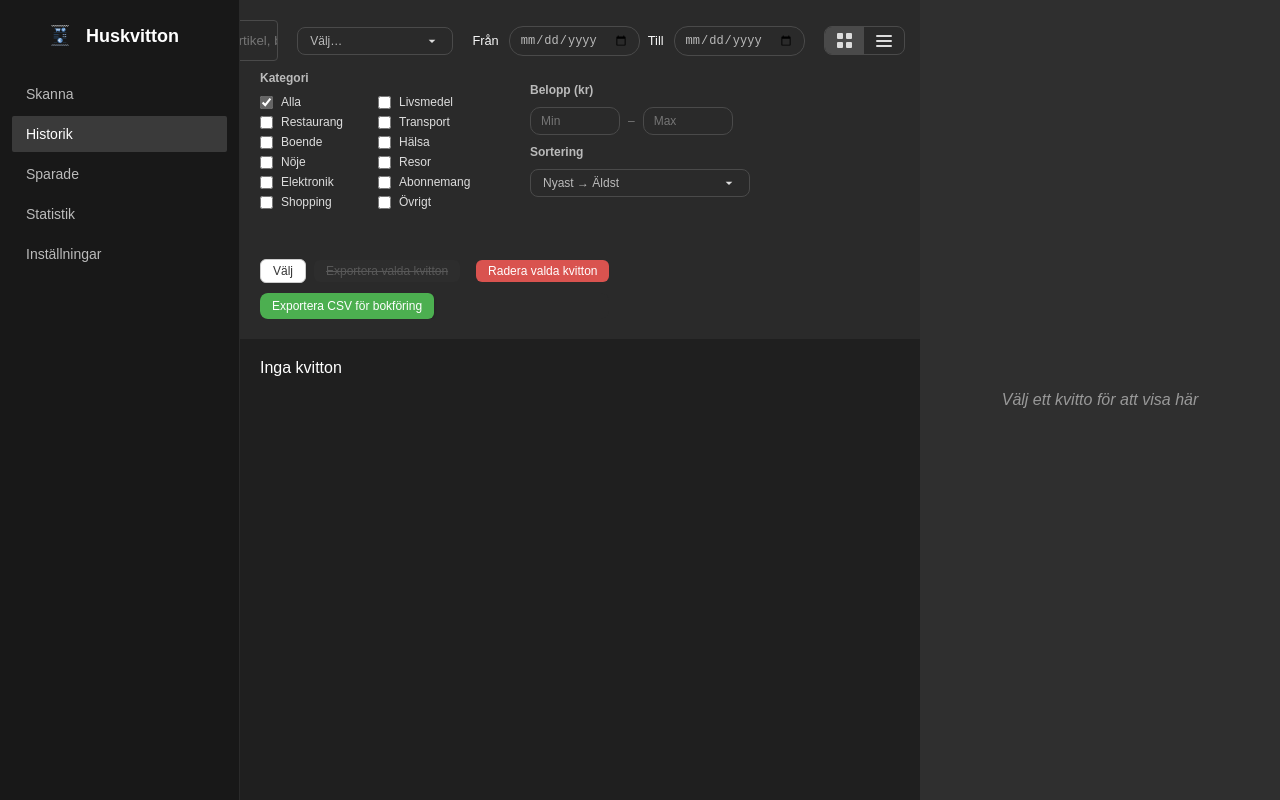
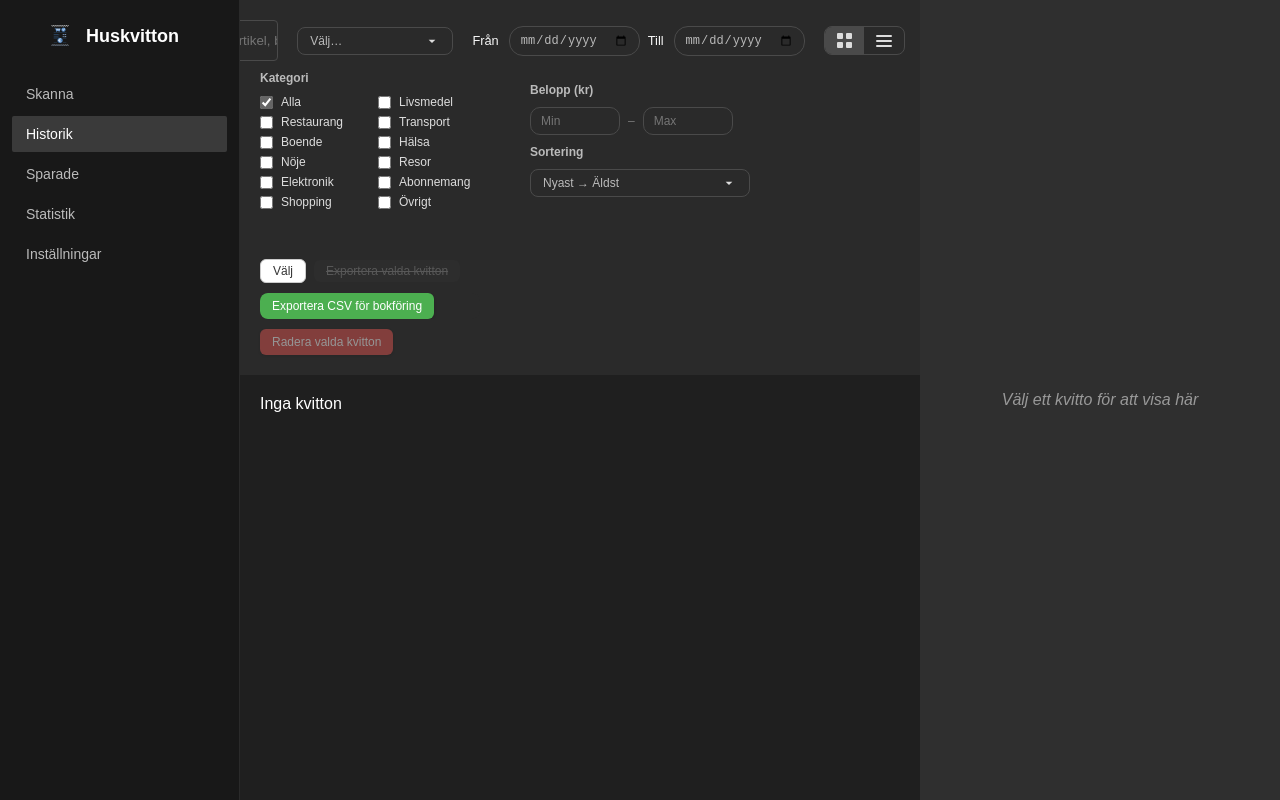
Before and after one commit to Sarhad127/receipt-frontend-react, a React (Vite) app: page /historik in a window 1280 px wide. Built offline with nearby package versions, Linux system fonts and the light colour scheme.

Commit message:
update 52

```diff
--- a/src/components/Filter/PageHeader.css
+++ b/src/components/Filter/PageHeader.css
@@ -460,14 +460,16 @@
 }
 
 .delete-selected-btn {
-    padding: 8px 16px;
     background-color: #d9534f;
     color: white;
+    font-weight: 500;
+    padding: 6px 12px;
     border: none;
-    border-radius: 4px;
-    margin-left: 8px;
+    border-radius: 6px;
     cursor: pointer;
-    transition: 0.2s;
+    font-size: 12px;
+    transition: all 0.2s ease;
+    box-shadow: 0 1px 3px rgba(0, 0, 0, 0.2);
 }
 
 .delete-selected-btn.inactive {
--- a/src/components/Filter/PageHeader.jsx
+++ b/src/components/Filter/PageHeader.jsx
@@ -262,12 +262,6 @@ function PageHeader({
                         >
                             Exportera valda kvitton
                         </button>
-                        <button
-                            className="delete-selected-btn"
-                            onClick={handleDeleteSelected}
-                        >
-                            Radera valda kvitton
-                        </button>
                     </div>
                     <div className="export-csv-wrapper">
                         <button
@@ -275,6 +269,17 @@ function PageHeader({
                             onClick={() => exportReceiptsCSV(receipts, ocrDataMap)}
                         >
                             Exportera CSV för bokföring
+                        </button>
+                    </div>
+                    <div className="delete-selections-btn">
+                        <button
+                            className={`delete-selected-btn ${
+                                !selectionMode || selectedReceipts.size === 0 ? "inactive" : ""
+                            }`}
+                            disabled={!selectionMode || selectedReceipts.size === 0}
+                            onClick={handleDeleteSelected}
+                        >
+                            Radera valda kvitton
                         </button>
                     </div>
                 </div>
```
